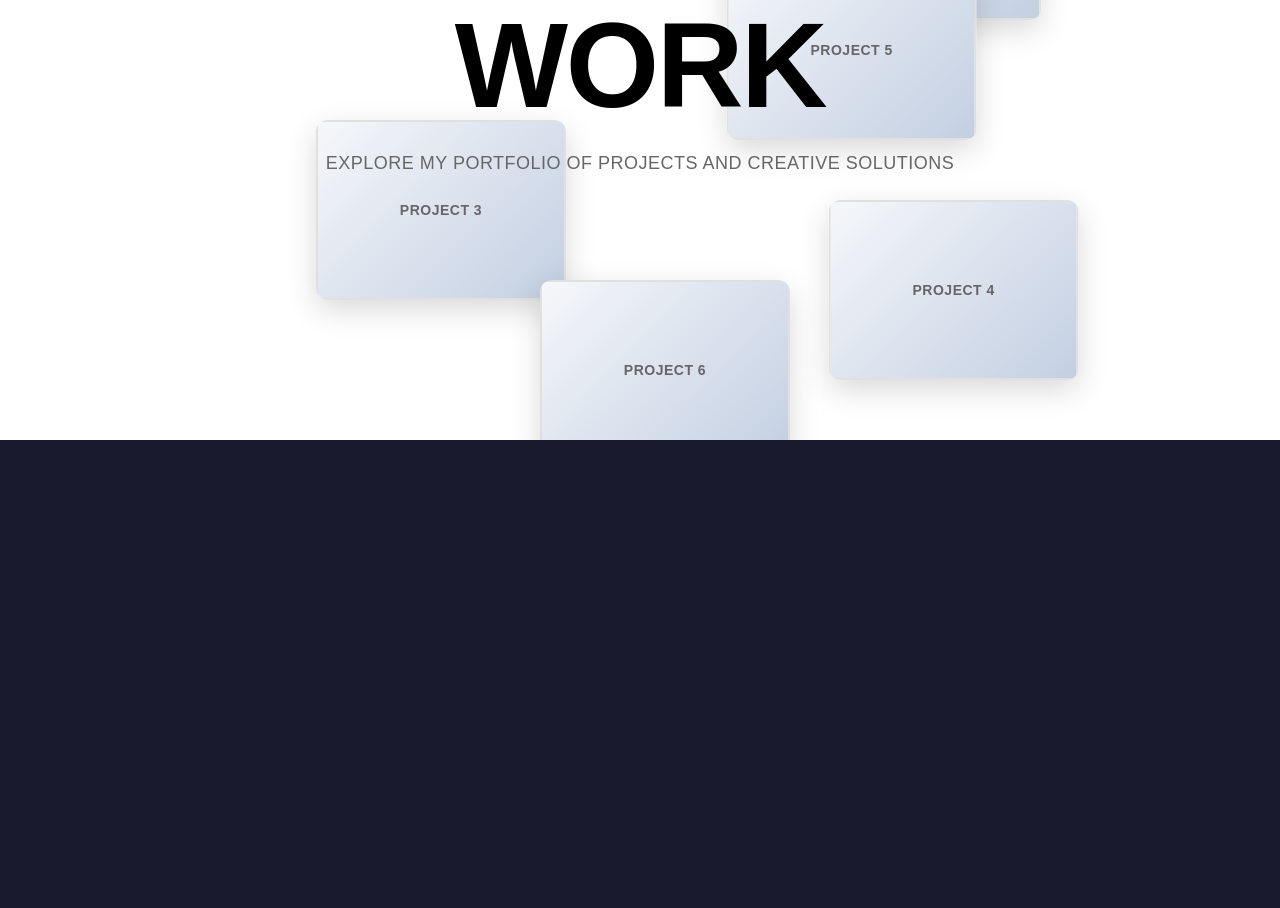
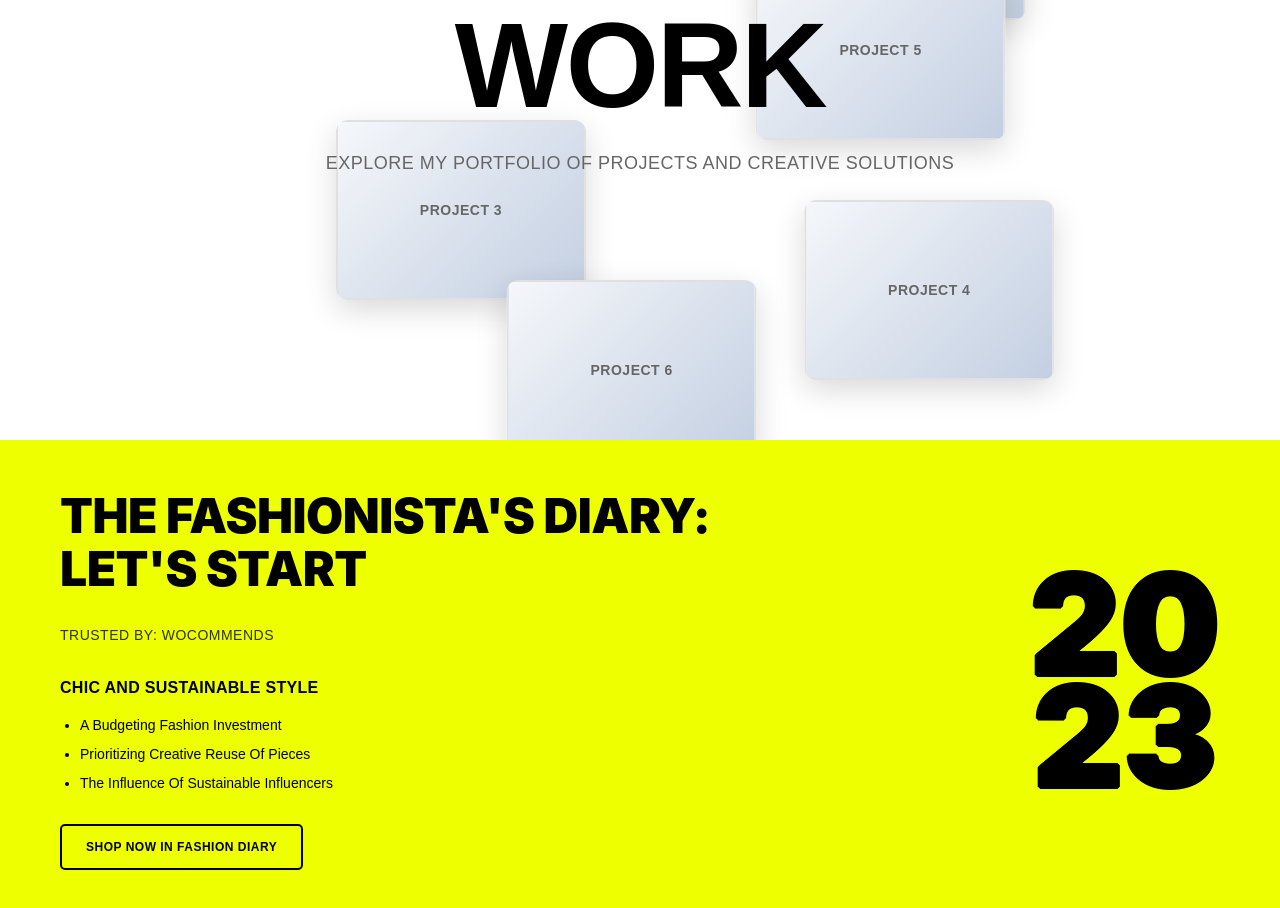
Before and after one commit to mukilan1/Portfolio, a Next.js app: page / in a window 1280 px wide. Shown: the part 1160-2068 px from the top of the page. Before the commit the page ends 1600 px from the top, so only its background shows below. Built offline with nearby package versions, Linux system fonts and the light colour scheme.

Commit message:
Add scroll-triggered slide animation to FashionistaSection - Section now slides in from left on every scroll - Reduced section height and removed footer - Maintains repeatable animation behavior

```diff
--- a/src/app/page.tsx
+++ b/src/app/page.tsx
@@ -1,10 +1,11 @@
-import { HeroSection, ScrollingSection } from '../components';
+import { HeroSection, ScrollingSection, FashionistaSection } from '../components';
 
 export default function Home() {
   return (
     <div>
       <HeroSection />
       <ScrollingSection />
+      <FashionistaSection />
     </div>
   );
 }
--- /dev/null
+++ b/src/components/FashionistaSection.module.css
@@ -0,0 +1,268 @@
+/* Fashionista Section Styles */
+.fashionistaSection {
+  min-height: 60vh; /* Reduced from 100vh */
+  background-color: #EEFF00; /* Neon yellow/acid green */
+  color: #000000;
+  position: relative;
+  padding: 40px 60px; /* Reduced padding */
+  display: flex;
+  align-items: center;
+  justify-content: center;
+  /* Animation properties */
+  transform: translateX(-100%);
+  opacity: 0;
+  transition: transform 0.8s cubic-bezier(0.25, 0.46, 0.45, 0.94), opacity 0.8s ease;
+}
+
+/* Animation class for when section becomes visible */
+.fashionistaSection.visible {
+  transform: translateX(0);
+  opacity: 1;
+}
+
+.container {
+  width: 100%;
+  max-width: 1200px;
+  height: 100%;
+  position: relative;
+  display: flex;
+  align-items: center; /* Changed from flex-start to center */
+  justify-content: space-between;
+  min-height: calc(60vh - 80px); /* Reduced minimum height */
+}
+
+/* Left Content */
+.leftContent {
+  flex: 1;
+  max-width: 60%;
+  padding-right: 40px;
+  display: flex;
+  flex-direction: column;
+  gap: 30px;
+}
+
+/* Main Heading */
+.mainHeading {
+  font-size: clamp(32px, 4vw, 48px);
+  font-weight: 900;
+  text-transform: uppercase;
+  letter-spacing: -0.01em;
+  line-height: 1.1;
+  margin: 0;
+  color: #000000;
+  font-family: 'Inter', 'Helvetica Neue', Arial, sans-serif;
+}
+
+/* Subheading */
+.subheading {
+  font-size: 14px;
+  font-weight: 400;
+  text-transform: uppercase;
+  letter-spacing: 0.5px;
+  margin: 0;
+  color: #000000;
+  opacity: 0.8;
+}
+
+/* Bullet Section */
+.bulletSection {
+  display: flex;
+  flex-direction: column;
+  gap: 15px;
+}
+
+.bulletTitle {
+  font-size: 16px;
+  font-weight: 700;
+  text-transform: uppercase;
+  letter-spacing: 0.3px;
+  margin: 0;
+  color: #000000;
+}
+
+.bulletList {
+  list-style-type: disc;
+  padding-left: 20px;
+  margin: 0;
+  display: flex;
+  flex-direction: column;
+  gap: 8px;
+}
+
+.bulletList li {
+  font-size: 14px;
+  font-weight: 400;
+  line-height: 1.5;
+  color: #000000;
+  text-transform: capitalize;
+}
+
+/* Shop Button */
+.shopButton {
+  background-color: transparent;
+  border: 2px solid #000000;
+  border-radius: 5px;
+  padding: 12px 24px;
+  font-size: 12px;
+  font-weight: 600;
+  text-transform: uppercase;
+  letter-spacing: 0.5px;
+  color: #000000;
+  cursor: pointer;
+  transition: all 0.2s ease;
+  width: fit-content;
+  font-family: inherit;
+}
+
+.shopButton:hover {
+  background-color: #000000;
+  color: #EEFF00;
+}
+
+/* Right Content - Year Display */
+.rightContent {
+  flex: 1;
+  max-width: 40%;
+  display: flex;
+  justify-content: flex-end;
+  align-items: center;
+  padding-left: 40px;
+}
+
+.yearDisplay {
+  display: flex;
+  flex-direction: column;
+  align-items: center;
+  font-size: clamp(80px, 12vw, 140px);
+  font-weight: 900;
+  line-height: 0.8;
+  color: #000000;
+  font-family: 'Inter', 'Helvetica Neue', Arial, sans-serif;
+  position: relative;
+}
+
+.yearTop,
+.yearBottom {
+  position: relative;
+  display: block;
+  text-shadow:
+    2px 0 #000000,
+    -2px 0 #000000,
+    0 2px #000000,
+    0 -2px #000000,
+    1px 1px #000000,
+    -1px -1px #000000,
+    1px -1px #000000,
+    -1px 1px #000000;
+}
+
+/* 3D Glitch Effect */
+.yearTop::after,
+.yearBottom::after {
+  content: attr(data-text);
+  position: absolute;
+  top: 0;
+  left: 2px;
+  z-index: -1;
+  color: rgba(238, 255, 0, 0.8);
+  text-shadow: none;
+}
+
+.yearTop::before,
+.yearBottom::before {
+  content: attr(data-text);
+  position: absolute;
+  top: 0;
+  left: -2px;
+  z-index: -2;
+  color: rgba(255, 0, 0, 0.6);
+  text-shadow: none;
+}
+
+/* Animation for glitch effect */
+@keyframes glitch {
+  0%, 100% { transform: translateX(0); }
+  20% { transform: translateX(-2px); }
+  40% { transform: translateX(2px); }
+  60% { transform: translateX(-1px); }
+  80% { transform: translateX(1px); }
+}
+
+.yearDisplay:hover .yearTop,
+.yearDisplay:hover .yearBottom {
+  animation: glitch 0.3s ease-in-out;
+}
+
+/* Responsive Design */
+@media (max-width: 1024px) {
+  .fashionistaSection {
+    padding: 30px 40px;
+    min-height: 50vh; /* Reduced height for tablets */
+  }
+
+  .container {
+    flex-direction: column;
+    align-items: flex-start;
+    gap: 40px;
+    min-height: 400px; /* Reduced minimum height */
+  }
+
+  .leftContent {
+    max-width: 100%;
+    padding-right: 0;
+  }
+
+  .rightContent {
+    max-width: 100%;
+    padding-left: 0;
+    justify-content: flex-start;
+  }
+}
+
+@media (max-width: 768px) {
+  .fashionistaSection {
+    padding: 20px 30px;
+    min-height: 45vh; /* Reduced height for mobile */
+  }
+
+  .mainHeading {
+    font-size: clamp(24px, 6vw, 36px);
+  }
+
+  .yearDisplay {
+    font-size: clamp(60px, 15vw, 100px);
+  }
+
+  .container {
+    gap: 30px;
+    min-height: 350px; /* Reduced minimum height */
+  }
+}
+
+@media (max-width: 480px) {
+  .fashionistaSection {
+    padding: 15px 20px;
+    min-height: 40vh; /* Reduced height for small mobile */
+  }
+
+  .mainHeading {
+    font-size: clamp(20px, 7vw, 28px);
+  }
+
+  .yearDisplay {
+    font-size: clamp(40px, 18vw, 80px);
+  }
+
+  .bulletSection {
+    gap: 10px;
+  }
+
+  .shopButton {
+    padding: 10px 20px;
+    font-size: 11px;
+  }
+
+  .container {
+    min-height: 300px; /* Reduced minimum height */
+  }
+}
--- /dev/null
+++ b/src/components/FashionistaSection.tsx
@@ -0,0 +1,79 @@
+"use client";
+
+import React, { useEffect, useRef } from 'react';
+import styles from './FashionistaSection.module.css';
+
+const FashionistaSection: React.FC = () => {
+  const sectionRef = useRef<HTMLElement>(null);
+
+  useEffect(() => {
+    const handleScroll = () => {
+      if (!sectionRef.current) return;
+
+      const sectionRect = sectionRef.current.getBoundingClientRect();
+      const sectionTop = sectionRect.top;
+      const sectionBottom = sectionRect.bottom;
+      const viewportHeight = window.innerHeight;
+
+      // Trigger animation when section is 20% visible from bottom
+      const triggerPoint = viewportHeight * 0.8;
+
+      if (sectionTop < triggerPoint && sectionBottom > 0) {
+        // Section is visible, add animation
+        sectionRef.current.classList.add(styles.visible);
+      } else {
+        // Section is out of view, remove animation to reset for next scroll
+        sectionRef.current.classList.remove(styles.visible);
+      }
+    };
+
+    window.addEventListener('scroll', handleScroll);
+    handleScroll(); // Initial call
+
+    return () => {
+      window.removeEventListener('scroll', handleScroll);
+    };
+  }, []);
+
+  return (
+    <section ref={sectionRef} className={styles.fashionistaSection}>
+      <div className={styles.container}>
+        {/* Left Content */}
+        <div className={styles.leftContent}>
+          <h2 className={styles.mainHeading}>
+            THE FASHIONISTA&apos;S DIARY: LET&apos;S START
+          </h2>
+
+          <p className={styles.subheading}>
+            TRUSTED BY: WOCOMMENDS
+          </p>
+
+          <div className={styles.bulletSection}>
+            <h3 className={styles.bulletTitle}>
+              CHIC AND SUSTAINABLE STYLE
+            </h3>
+            <ul className={styles.bulletList}>
+              <li>A budgeting fashion investment</li>
+              <li>Prioritizing creative reuse of pieces</li>
+              <li>The influence of sustainable influencers</li>
+            </ul>
+          </div>
+
+          <button className={styles.shopButton}>
+            SHOP NOW IN FASHION DIARY
+          </button>
+        </div>
+
+        {/* Right Content - Year Display */}
+        <div className={styles.rightContent}>
+          <div className={styles.yearDisplay}>
+            <span className={styles.yearTop}>20</span>
+            <span className={styles.yearBottom}>23</span>
+          </div>
+        </div>
+      </div>
+    </section>
+  );
+};
+
+export default FashionistaSection;
--- a/src/components/index.ts
+++ b/src/components/index.ts
@@ -5,3 +5,6 @@ export { heroData, customizeHeroData } from './HeroSection.data';
 
 // Scrolling Section Component Exports
 export { default as ScrollingSection } from './ScrollingSection';
+
+// Fashionista Section Component Exports
+export { default as FashionistaSection } from './FashionistaSection';
```
